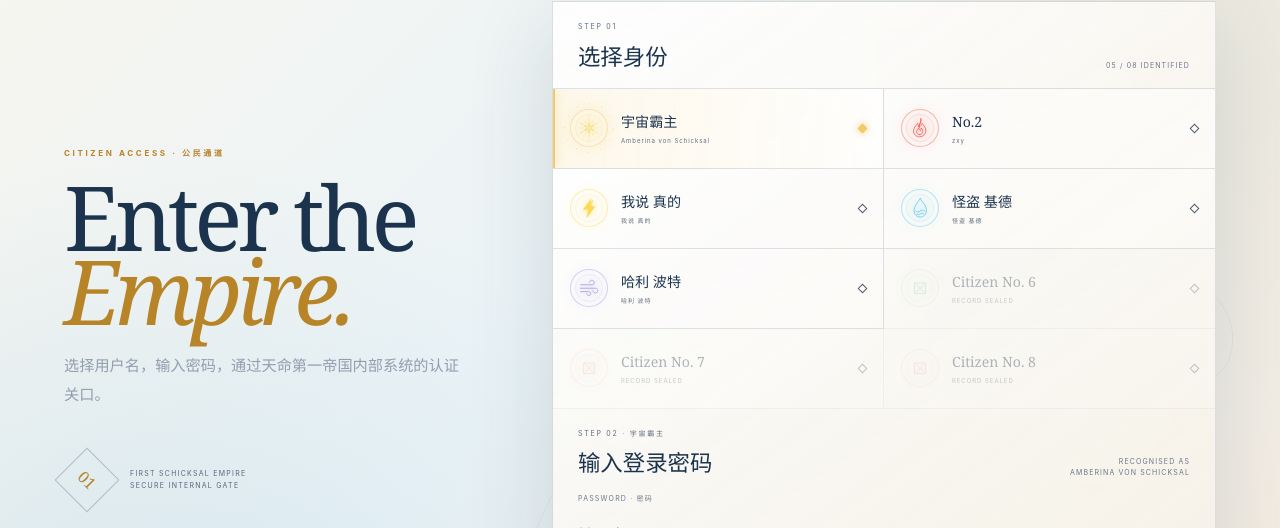
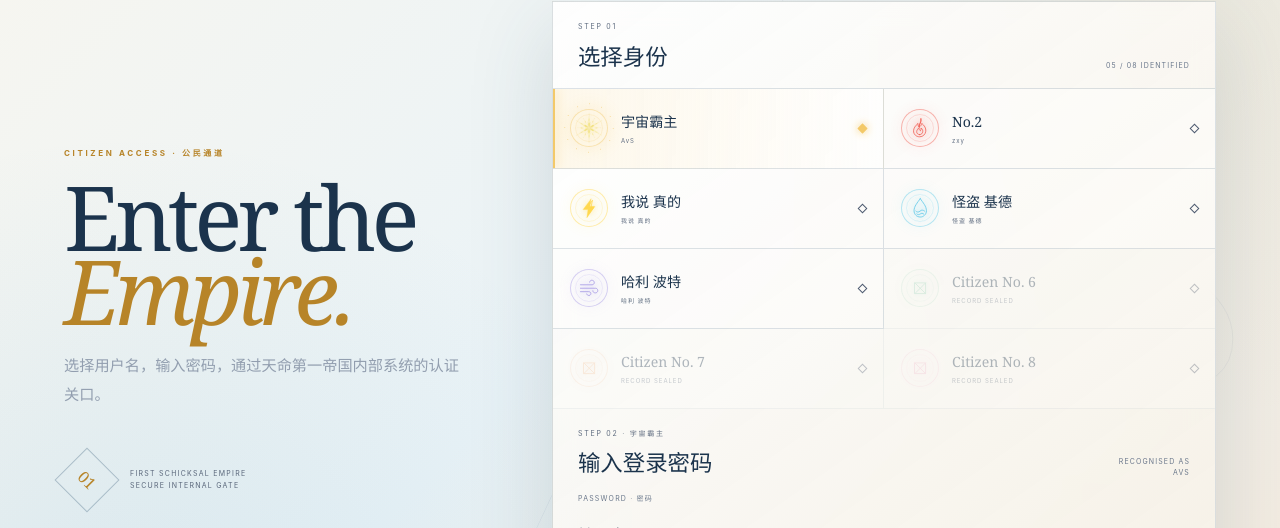
Before and after one commit to ShenLixin357/Schicksal, a Next.js app: page / in a window 1280 px wide. Shown: the part 149-677 px from the top of the page. Built offline with nearby package versions, Linux system fonts and the light colour scheme.

Commit message:
Show AvS as member display name without changing stable login identity

```diff
--- a/app/citizens.ts
+++ b/app/citizens.ts
@@ -1,7 +1,7 @@
 export type Citizen = { id: string; username: string; name: string; codename: string; office: string; accent: string; markColor: string; motif: string; locked?: boolean };
 
 export const CITIZENS: Citizen[] = [
-  { id: "amberina", username: "宇宙霸主", name: "Amberina von Schicksal", codename: "宇宙霸主", office: "President of the First Empire", accent: "#f3c969", markColor: "#f3c969", motif: "snow" },
+  { id: "amberina", username: "宇宙霸主", name: "AvS", codename: "宇宙霸主", office: "President of the First Empire", accent: "#f3c969", markColor: "#f3c969", motif: "snow" },
   { id: "zxy", username: "No.2", name: "zxy", codename: "No.2", office: "Citizen of the First Empire", accent: "#d95d52", markColor: "#f05f55", motif: "flame" },
   { id: "truth", username: "我说 真的", name: "我说 真的", codename: "我说 真的", office: "Core Member of the Legislative Committee", accent: "#eecf58", markColor: "#ffd84f", motif: "lightning" },
   { id: "kaito", username: "怪盗 基德", name: "怪盗 基德", codename: "怪盗 基德", office: "Citizen of the First Empire", accent: "#65cae9", markColor: "#65cae9", motif: "water" },
```
